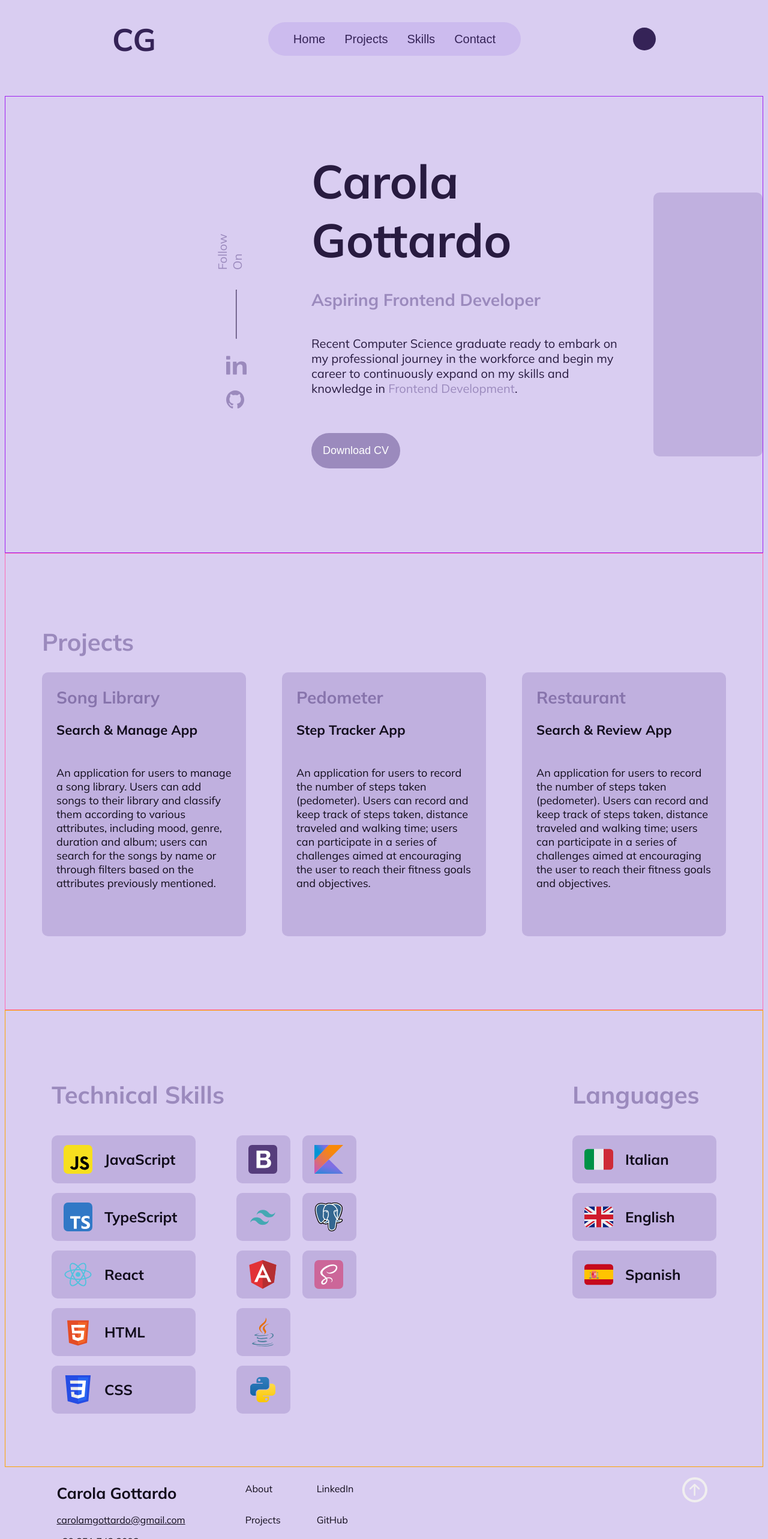
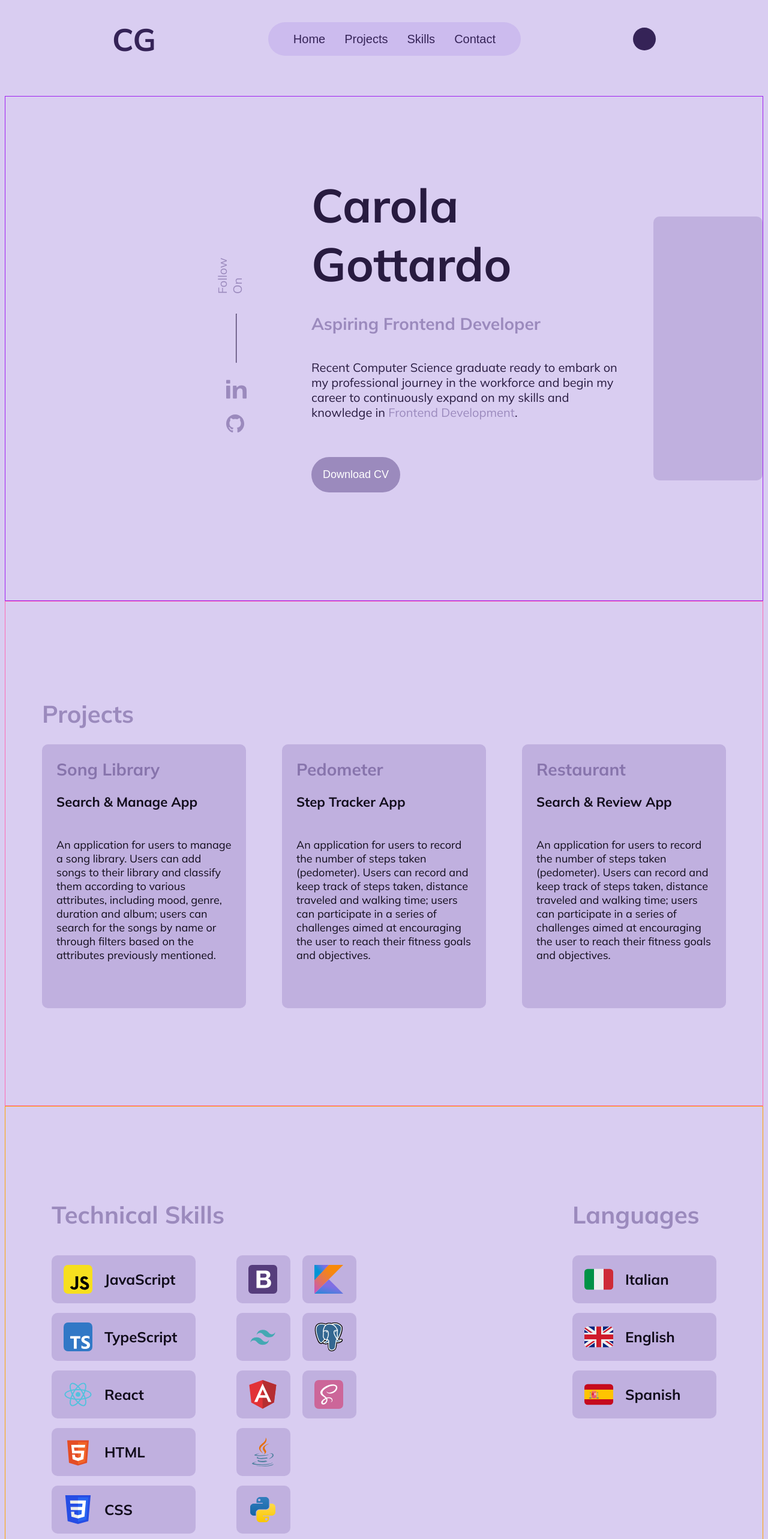
Before and after one commit to carolagottardo/react-sass-cv, a React (Vite) app: page / in a window 1280 px wide. Shown: the top 2566 px of the page at 60% size. Built offline with nearby package versions, Linux system fonts and the light colour scheme; a web font is replaced by a local one.

Commit message:
general - sizing/dimension sections

```diff
--- a/src/components/Sectionsy/Sectionsy.css
+++ b/src/components/Sectionsy/Sectionsy.css
@@ -10,7 +10,7 @@
   flex-direction: row;
   align-items: center;
   border: 1px solid #a020f0;
-  height: 760px;
+  height: 840px;
   scroll-behavior: smooth;
 
   h1 {
@@ -95,7 +95,7 @@
 .about-section {
   color: white;
   border: 1px solid hotpink;
-  height: 760px;
+  height: 840px;
   scroll-behavior: smooth;
   display: flex;
   align-items: center;
@@ -112,7 +112,7 @@
 .skills-section {
   color: white;
   border: 1px solid orange;
-  height: 760px;
+  height: 840px;
   scroll-behavior: smooth;
   display: flex;
   align-items: center;
```
